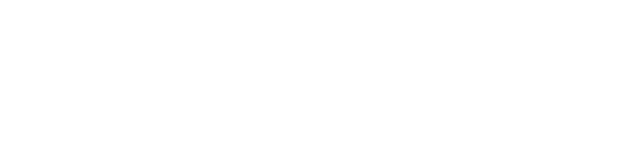
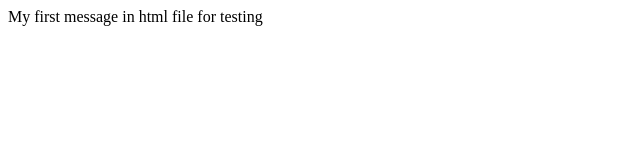
Before and after one commit to ChanghoJ/is445-sp2024-student, a plain HTML site: page example.html in a window 1280 px wide. Shown: the whole page, without its empty margins (0-640 px from the left). Drawn offline with Linux system fonts and the light colour scheme.

Commit message:
add message on example.html

```diff
--- a/example.html
+++ b/example.html
@@ -6,6 +6,6 @@
     <title>Document</title>
 </head>
 <body>
-
+    My first message in html file for testing
 </body>
 </html>
```
